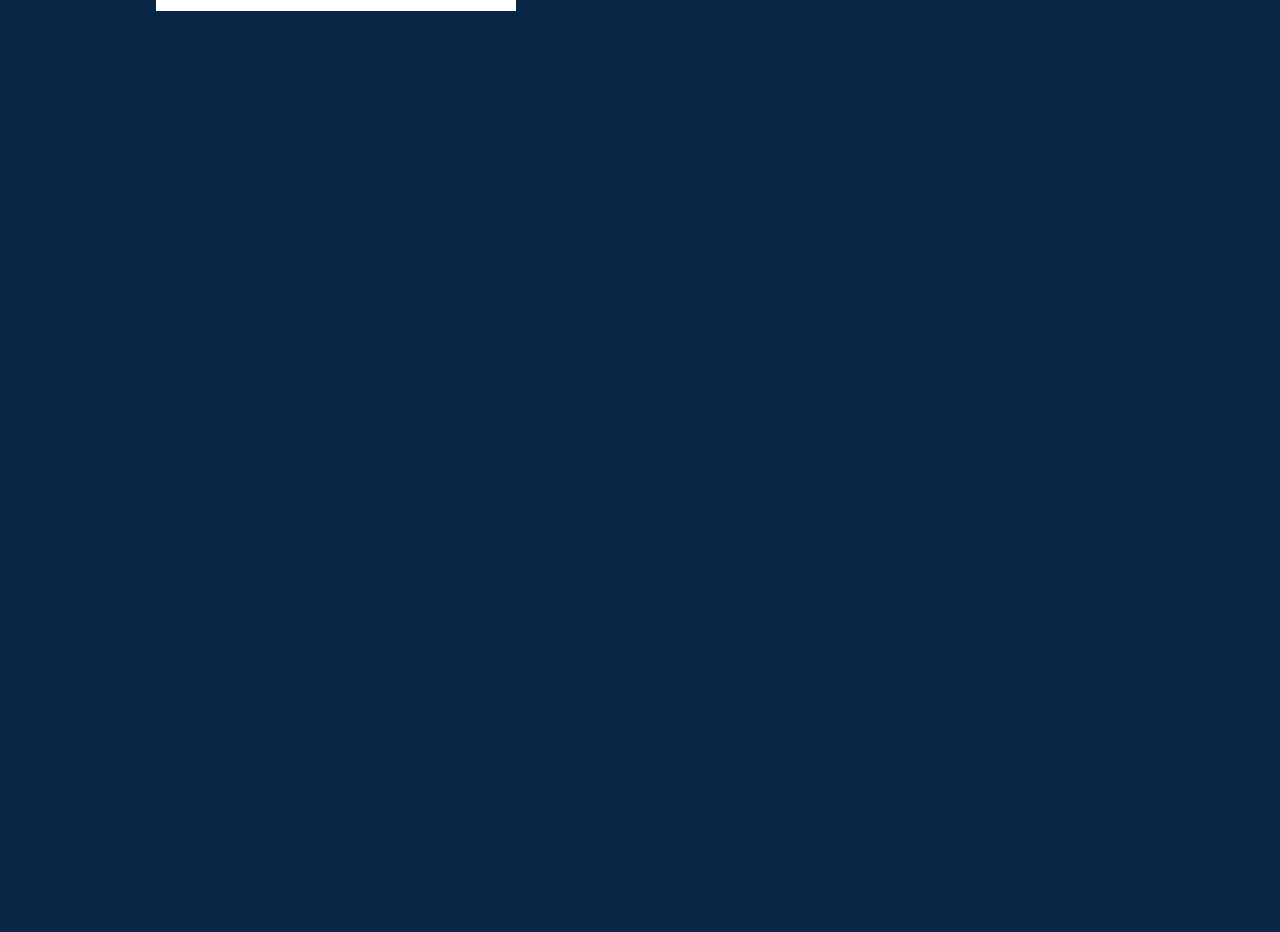
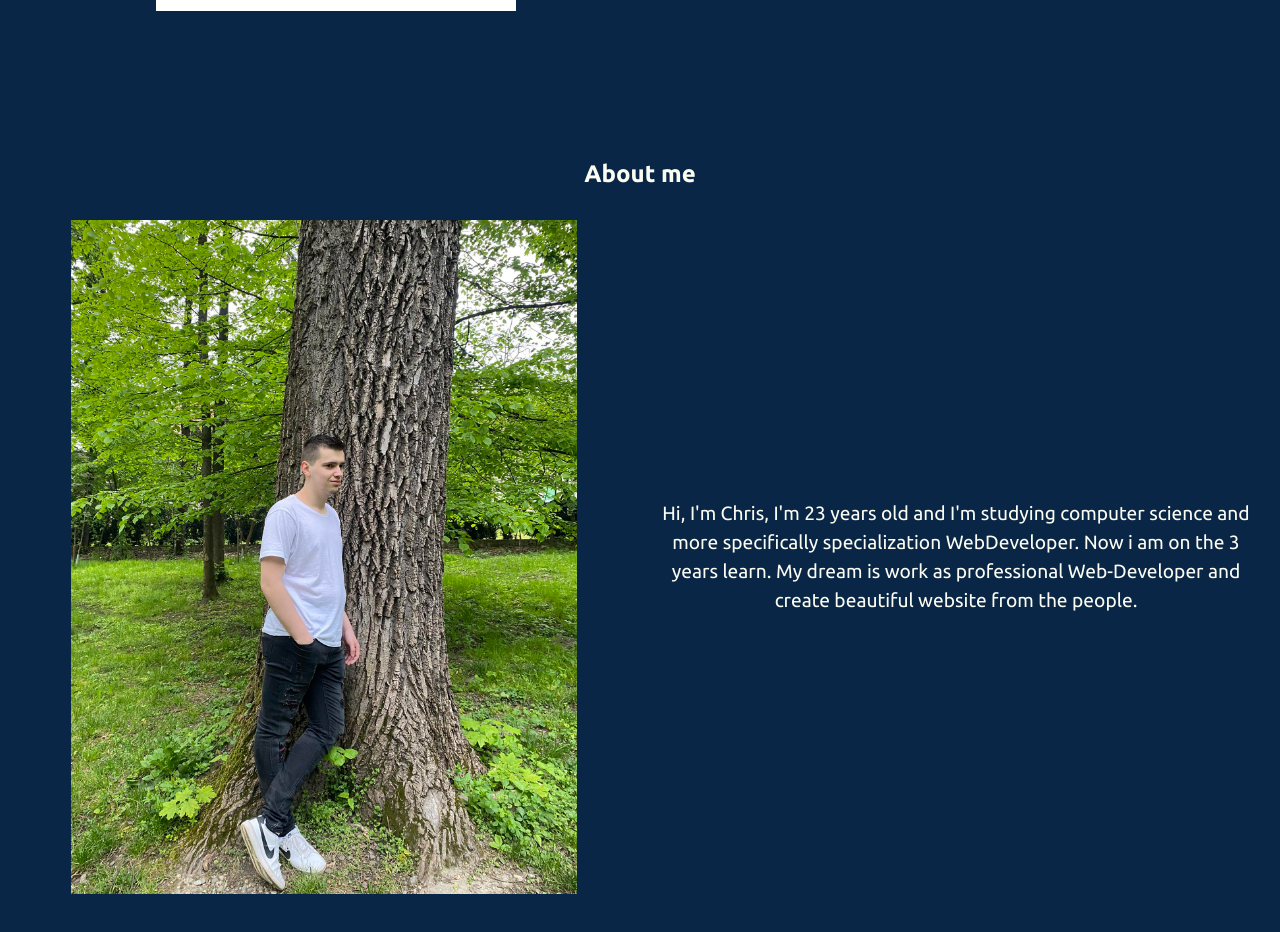
Before and after one commit to Kry765/Portfolio, a React (Create React App) app: page / in a window 1280 px wide. Shown: the part 820-1752 px from the top of the page. Before the commit the page ends 1000 px from the top, so only its background shows below. Built offline with nearby package versions, Linux system fonts and the light colour scheme.

Commit message:
done header

```diff
--- a/src/App.js
+++ b/src/App.js
@@ -17,9 +17,9 @@ function App() {
 				<Header id='Header' />
 			</header>
 			<main>
-				{/* <section>
+				<section>
 				<Aboutme id='Aboutme' />
-			</section> */}
+			</section>
 				{/* <section> */}
 				{/* <Skills id='Skills' /> */}
 				{/* </section> */}
--- a/src/components/Aboutme.js
+++ b/src/components/Aboutme.js
@@ -1,5 +1,5 @@
 import React from 'react'
-import picture from '../img/3255337.jpg'
+import picture from '../img/zdj_portfolio_2.jpg'
 import '../style/_aboutme.scss'
 import '../style/reset.scss'
 export default function Aboutme() {
@@ -7,8 +7,8 @@ export default function Aboutme() {
 		<div className='about-me' id='Aboutme'>
 			<h1>About me</h1>
 			<div className='about-me__card'>
-				<div className='about-me__foto'>
-					<img src={picture} className='about-me__fototest' />
+				<div className='about-me__foto-wrapper'>
+					<img src={picture} className='about-me__foto' />
 				</div>
 				<div className='about-me__text'>
 					Hi, I'm Chris, I'm 23 years old and I'm studying computer science and more specifically specialization
--- a/src/components/menu.js
+++ b/src/components/menu.js
@@ -65,7 +65,7 @@ export default function Menu() {
 			<div
 				className={`nav__mobile-items ${navOpen ? 'nav__mobile-items--close-nav' : 'nav__mobile-items--active-nav'}`}>
 				<div className='nav__mobile-item'>
-					<Link to='Home' smooth={true} offset={-70} duration={500}>
+					<Link to='Home' smooth={true} offset={-70} duration={500} onClick={scrollToTop}>
 						Home
 					</Link>
 					<div className={inBorder ? 'nav__bottom-line--draw' : 'nav__bottom-line'}></div>
--- a/src/style/_aboutme.scss
+++ b/src/style/_aboutme.scss
@@ -4,6 +4,8 @@
 	flex-direction: column;
 	max-width: 100%;
 	min-height: 100vh;
+	padding: 2em 0.5em;
+	margin-top: 3em;
 	&__card {
 		display: flex;
 		justify-content: center;
@@ -11,21 +13,28 @@
 		flex-direction: column;
 		max-width: 100%;
 	}
-	&__foto {
+	&__foto-wrapper {
 		display: flex;
 		justify-content: center;
+		align-items: center;
 	}
-	&__fototest {
+	&__foto {
 		text-align: center;
 		width: 80%;
 		height: 75%;
+		margin: 2em;
+		transition: padding 0.5s;
+	}
+
+	&__foto:hover {
+		padding: 10px;
 	}
 	&__text {
 		max-width: 50%;
 		overflow: hidden;
 		overflow-wrap: break-word;
 		text-align: center;
-		padding: 3em;
+		padding: 1em;
 		font-size: 1.2rem;
 		line-height: 1.5em;
 	}
--- a/src/style/_menu.scss
+++ b/src/style/_menu.scss
@@ -11,6 +11,7 @@
 	width: 100%;
 	height: 80px;
 	background-color: $menu-color;
+	z-index: 1000;
 
 	&__logo {
 		display: none;
@@ -79,7 +80,6 @@
 	&__mobile-item {
 		font-size: 0.6rem;
 		padding: 1em;
-		// margin-top: 1em;
 		text-transform: uppercase;
 		font-weight: bold;
 		color: $text-color;
@@ -99,7 +99,7 @@
 	}
 
 	&__desktop-items {
-		position: absolute;
+		position: fixed;
 		top: 0;
 		right: 0;
 		display: none;
@@ -109,7 +109,9 @@
 		font-weight: bold;
 	}
 	&__desktop-item {
+		position: relative;
 		padding: 1.5em;
+		z-index: 1000;
 		transition: color 0.5s;
 	}
 	&__desktop-item:hover {
```
Also changed, not shown: src/img/3255337.jpg (deleted), src/img/zdj_portfolio_2.jpg (added).
